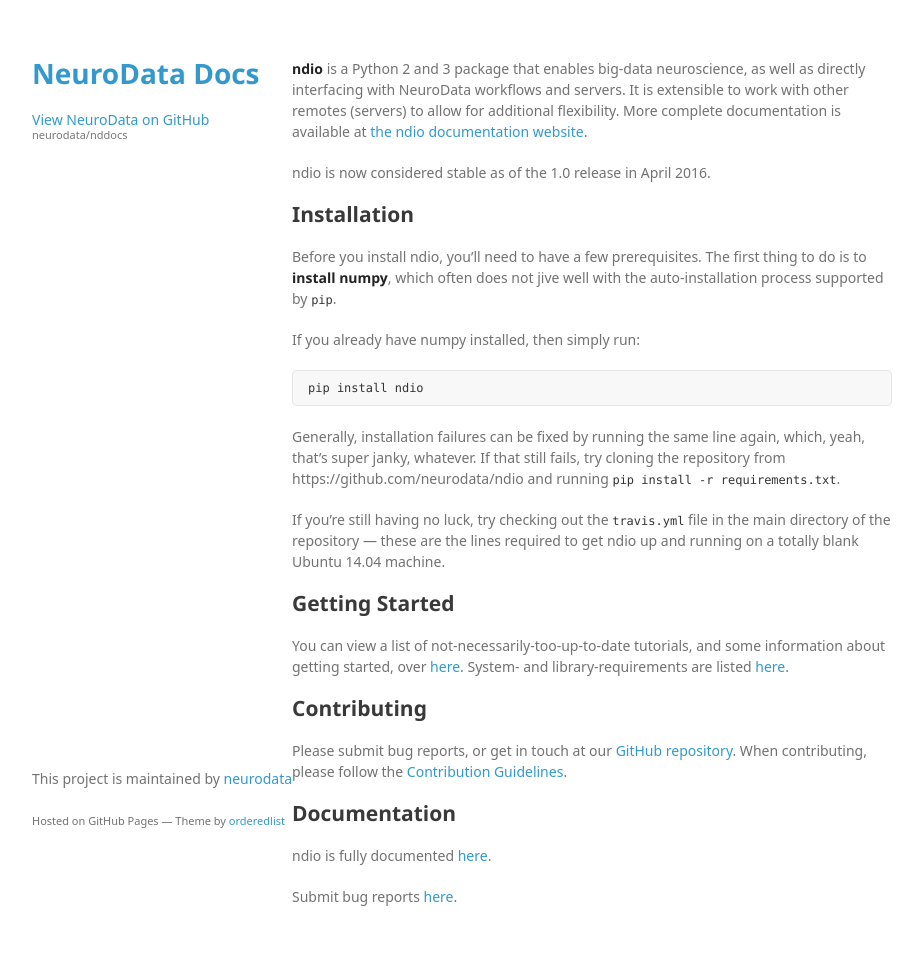
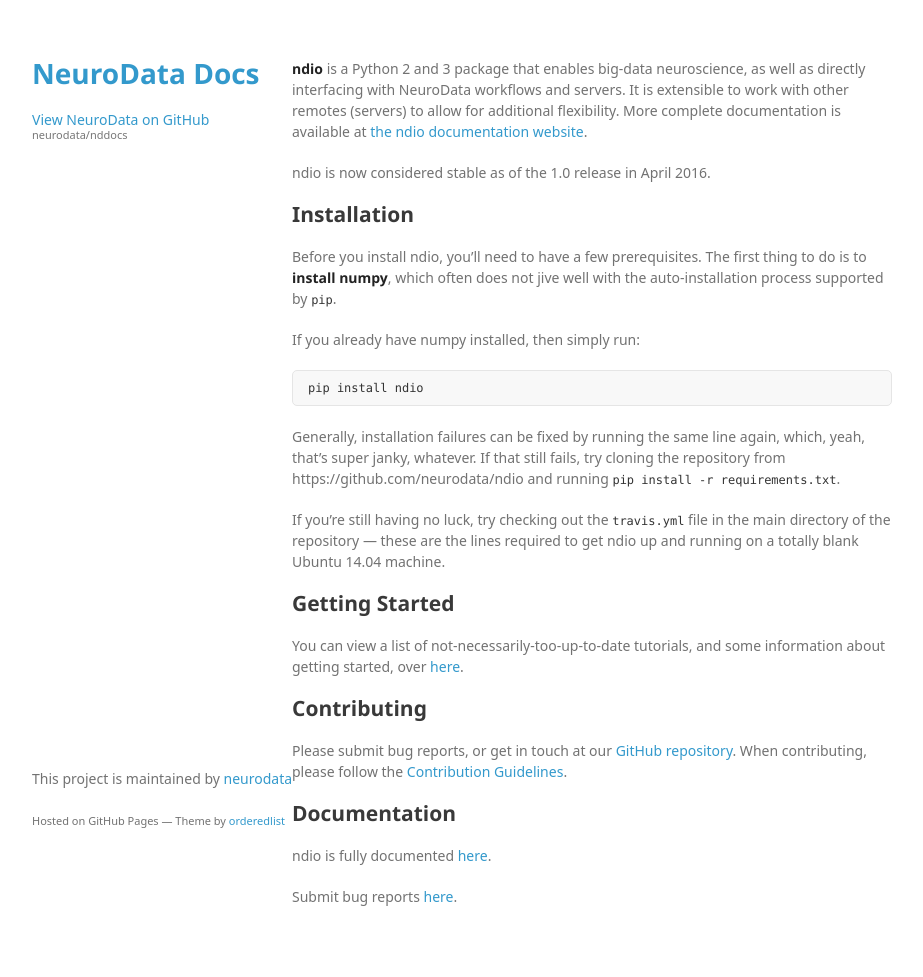
Before and after one commit to neurodata/nddocs-archive, a Jekyll site: the page built from ndio/index.md, in a window 1280 px wide. Shown: the whole page, without its empty margins (178-1101 px from the left). Built offline with Jekyll 4.4.1, drawn with Linux system fonts in a browser that asks for light colours; some web fonts are replaced.

Commit message:
Update index.md

```diff
--- a/ndio/index.md
+++ b/ndio/index.md
@@ -28,21 +28,17 @@
 ## Getting Started
 
 You can view a list of not-necessarily-too-up-to-date tutorials, and some information about getting started,
-over [here](<http://docs.neurodata.io/nddocs/ndio/tutorials.html>). System- and
-library-requirements are listed
-[here](<http://docs.neurodata.io/nddocs/ndio/importing.html>).
+over [here](<http://docs.neurodata.io/nddocs/ndio/tutorials.html>).
 
-Contributing
-------------
+## Contributing
 
 Please submit bug reports, or get in touch at our [GitHub
-repository](<https://github.com/openconnectome/ndio>). When contributing, please
+repository](<https://github.com/neurodata/ndio>). When contributing, please
 follow the [Contribution
-Guidelines](<https://github.com/openconnectome/ndio/blob/master/CONTRIBUTING.md>).
+Guidelines](<https://github.com/neurodata/ndio/blob/master/CONTRIBUTING.md>).
 
-Documentation
--------------
+## Documentation
 
 ndio is fully documented [here](<http://docs.neurodata.io/ndio/>).
 
-Submit bug reports [here](<https://github.com/openconnectome/ndio/issues/new>).
+Submit bug reports [here](<https://github.com/neurodata/ndio/issues/new>).
```
